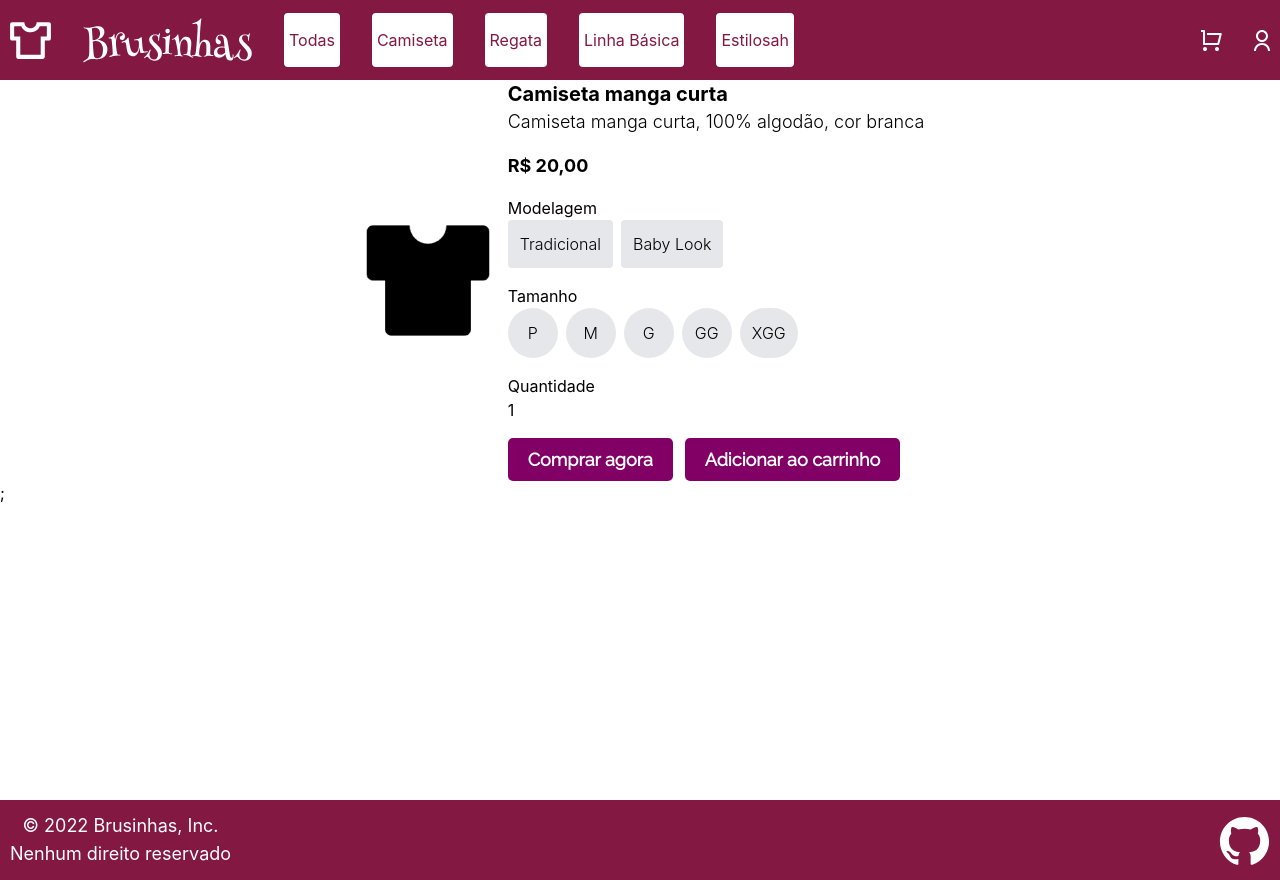
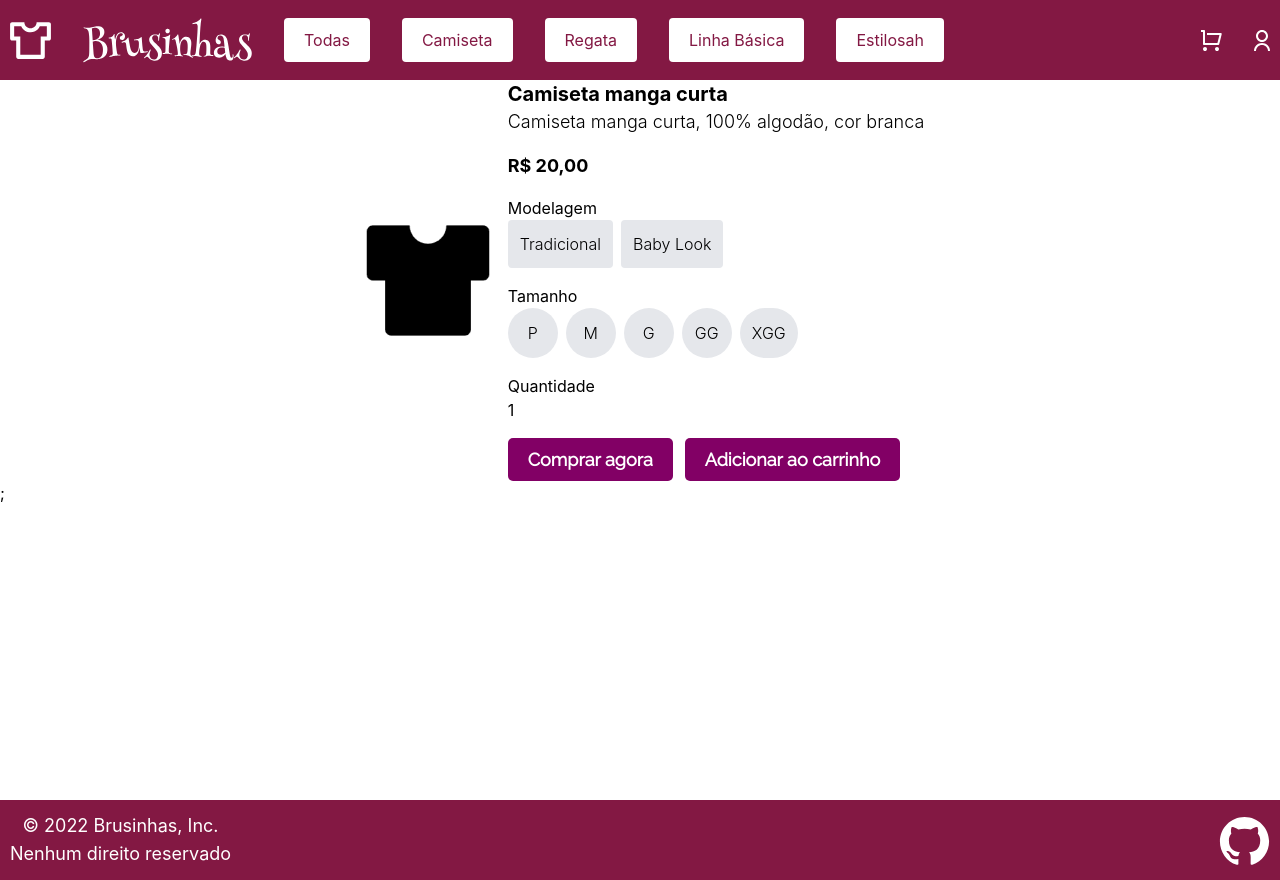
Before and after one commit to lusmoura/An-online-store---Trabalho-Web, a React (Create React App) app in the folder brusinhas/: page / in a window 1280 px wide. Built offline with nearby package versions, Linux system fonts and the light colour scheme.

Commit message:
update style Header

```diff
--- a/brusinhas/src/components/Header/HeaderButton.jsx
+++ b/brusinhas/src/components/Header/HeaderButton.jsx
@@ -1,6 +1,6 @@
 export default function HeaderButton({ label }) {
   return (
-    <button className="header-button rounded bg-white text-pink-900 mr-8 px-[5px] py-[15px]">
+    <button className="header-button rounded bg-white text-pink-900 mr-8 px-[20px] py-[10px]">
       {label}
     </button>
   );
```
